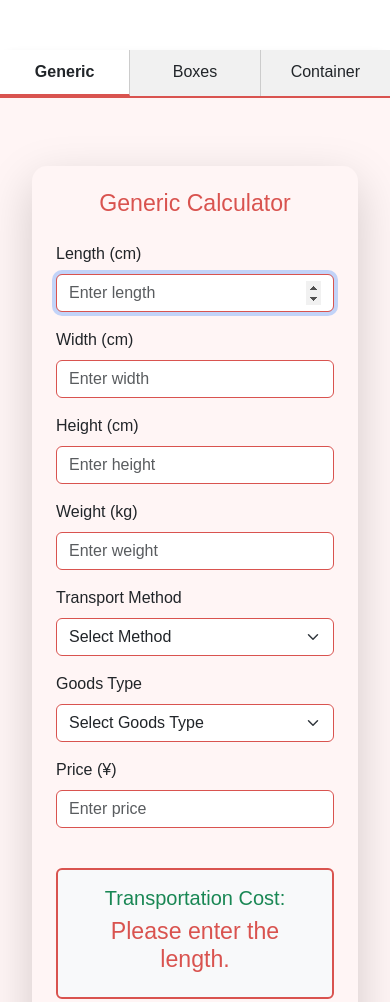
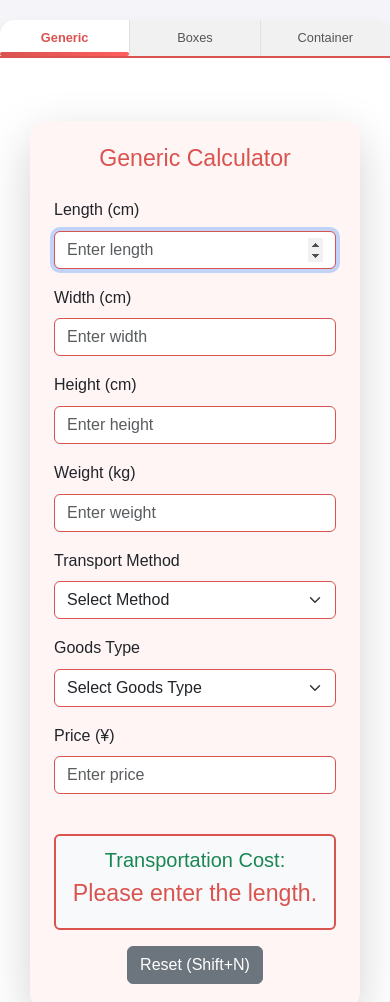
Before and after one commit to aliansari22/Hybrid-Landing-Page, a plain HTML site: page full.html in a window 390 px wide. Shown: the top 1002 px of the page. Drawn offline with nearby package versions, Linux system fonts and the light colour scheme.

Commit message:
Update full.html

```diff
--- a/full.html
+++ b/full.html
@@ -6,65 +6,185 @@
     <title>Transportation Cost Calculator</title>
     <link href="https://cdn.jsdelivr.net/npm/bootstrap@5.3.0/dist/css/bootstrap.min.css" rel="stylesheet">
     	<style>
+
+    * {
+        margin: 0;
+        padding: 0;
+        box-sizing: border-box;
+    }
+
     body {
-            font-family: Arial, sans-serif;
+        font-family: 'Arial', sans-serif;
+        background-color: #f4f4f9;
+        color: #333;
+        line-height: 1.6;
+        -webkit-font-smoothing: antialiased;
+        -moz-osx-font-smoothing: grayscale;
     }
+
     .tab-container {
         max-width: 800px;
         margin: 50px auto;
         border-radius: 15px;
-            box-shadow: 0px 4px 8px rgba(0, 0, 0, 0.1);
+        box-shadow: 0px 8px 16px rgba(0, 0, 0, 0.1);
         background: #fff5f5;
+        overflow: hidden;
+        transition: all 0.3s ease-in-out;
     }
+
     .tabs {
         display: flex;
         cursor: pointer;
         background-color: #f1f1f1;
         border-bottom: 2px solid #d9534f;
     }
+
     .tab {
         flex: 1;
-            padding: 10px;
+        padding: 15px 10px;
         text-align: center;
-            border-right: 1px solid #ccc;
+        border-right: 1px solid #e0e0e0;
+        transition: all 0.3s ease-in-out;
+        font-size: 1rem;
+        color: #555;
     }
+
+    .tab:hover {
+        background-color: #ffdddd;
+        color: #d9534f;
+    }
+
     .tab:last-child {
         border-right: none;
     }
+
     .tab.active {
         background-color: #fff;
         font-weight: bold;
-            border-bottom: 2px solid #d9534f;
+        color: #d9534f;
+        position: relative;
     }
+
+    .tab.active::after {
+        content: '';
+        position: absolute;
+        bottom: 0;
+        left: 0;
+        width: 100%;
+        height: 4px;
+        background: linear-gradient(90deg, #d9534f, #ff5e5e);
+        border-radius: 2px;
+    }
+
+    @keyframes slide-in {
+        from {
+            width: 0;
+        }
+        to {
+            width: 100%;
+        }
+    }
+
     .tab-content {
         display: none;
         padding: 20px;
+        background-color: #fff;
+        animation: fade-in 0.3s ease-in-out;
     }
+
     .tab-content.active {
         display: block;
     }
+
+    @keyframes fade-in {
+        from {
+            opacity: 0;
+            transform: translateY(10px);
+        }
+        to {
+            opacity: 1;
+            transform: translateY(0);
+        }
+    }
+
     .container {
         max-width: 800px;
+        margin: 0 auto;
+        padding: 0 15px;
     }
+
     .card {
         background: #fff5f5;
         border-radius: 15px;
-            box-shadow: 0px 4px 8px rgba(0, 0, 0, 0.1);
+        box-shadow: 0px 8px 16px rgba(0, 0, 0, 0.1);
+        overflow: hidden;
+        transition: all 0.3s ease-in-out;
     }
+
+    .card:hover {
+        transform: translateY(-5px);
+        box-shadow: 0px 12px 20px rgba(0, 0, 0, 0.15);
+    }
+
     .text-danger {
         color: #d9534f !important;
     }
+
     .border-danger {
         border-color: #d9534f !important;
     }
+
     .result-card {
         font-size: 1.25rem;
         border: 2px solid #d9534f;
         background-color: #f8f9fa;
+        padding: 1.5rem;
+        text-align: center;
+        border-radius: 10px;
+        transition: all 0.3s ease-in-out;
+    }
+
+    .result-card:hover {
+        background-color: #ffebeb;
+        color: #d9534f;
+        transform: translateY(-5px);
+        box-shadow: 0px 8px 16px rgba(0, 0, 0, 0.1);
+    }
+
+
+    @media (max-width: 768px) {
+        .tab-container {
+            margin: 20px auto;
+        }
+
+        .tab {
+            font-size: 0.9rem;
+            padding: 10px 5px;
+        }
+
+        .tab-content {
+            padding: 15px;
+        }
+
+        .result-card {
+            font-size: 1rem;
             padding: 1rem;
-            text-align: center;
+        }
+    }
+
+    @media (max-width: 480px) {
+        .tab {
+            font-size: 0.8rem;
+            padding: 8px 5px;
+        }
+
+        .result-card {
+            font-size: 0.9rem;
+            padding: 0.75rem;
+        }
     }
 </style>
+
 </head>
 <body>
     <div class="tab-container">
@@ -305,7 +425,6 @@
         const clearance = 150; // constant clearance in ¥
         const fee = 0.02; // constant fee in ¥
 
-        // Get forms and result elements
         const genericForm = document.getElementById('generic-form');
         const boxesForm = document.getElementById('boxes-form');
         const containerForm = document.getElementById('container-form');
@@ -314,7 +433,7 @@
         const boxesResult = document.getElementById('boxes-result');
         const containerResult = document.getElementById('container-result');
 
-        // Utility function to display error
+
         function displayError(resultElement, message) {
             resultElement.innerHTML = `
                 <h5 class="text-success">Transportation Cost:</h5>
@@ -322,7 +441,7 @@
             `;
         }
 
-        // Focus on the first field of the active tab
+
         function focusFirstField() {
             const activeTab = document.querySelector('.tab-content.active form');
             if (activeTab) {
@@ -331,7 +450,6 @@
             }
         }
 
-        // Focus logic for reset buttons
         const resetButtons = document.querySelectorAll('button[type="reset"]');
         resetButtons.forEach(button => {
             button.addEventListener('click', () => {
@@ -344,7 +462,6 @@
             });
         });
 
-        // Add Shift+N keyboard shortcut for resetting forms
         document.addEventListener('keydown', (event) => {
             if (event.shiftKey && event.key === 'N') {
                 const activeForm = document.querySelector('.tab-content.active form');
@@ -353,18 +470,16 @@
             }
         });
 
-        // Focus on the first field when a tab is selected
         const tabs = document.querySelectorAll('.tab');
         tabs.forEach((tab, index) => {
             tab.addEventListener('click', () => {
-                setTimeout(focusFirstField, 30); // Ensure focus after tab content is displayed
+                setTimeout(focusFirstField, 30);
             });
         });
 
-        // Focus on the first field when the page loads
+
         focusFirstField();
 
-        // Modular function for cost calculation
         function calculateCost({ cbm, weight, method, goodsType, price }) {
             const rate = rates[method][goodsType];
             const volumetricWeight = cbm * 166.67; // CBM to kg conversion
@@ -383,7 +498,6 @@
             return totalCBM * rate + clearance + fee * price;
         }
 
-        // Generic Tab Calculation
         genericForm.querySelectorAll('input, select').forEach(input => {
             input.addEventListener('input', () => {
                 const length = parseFloat(document.getElementById('generic-length').value) || 0;
@@ -409,7 +523,6 @@
             });
         });
 
-        // Boxes Tab Calculation
         boxesForm.querySelectorAll('input, select').forEach(input => {
             input.addEventListener('input', () => {
                 const length = parseFloat(document.getElementById('boxes-length').value) || 0;
@@ -439,7 +552,6 @@
             });
         });
 
-        // Container Tab Calculation
         containerForm.querySelectorAll('input, select').forEach(input => {
             input.addEventListener('input', () => {
                 const containerType = document.getElementById('container-type').value;
@@ -459,7 +571,6 @@
             });
         });
 
-        // Initial focus on page load
         focusFirstField();
     });
 </script>
```
Lines whose indentation alone changed are shown as unchanged.
